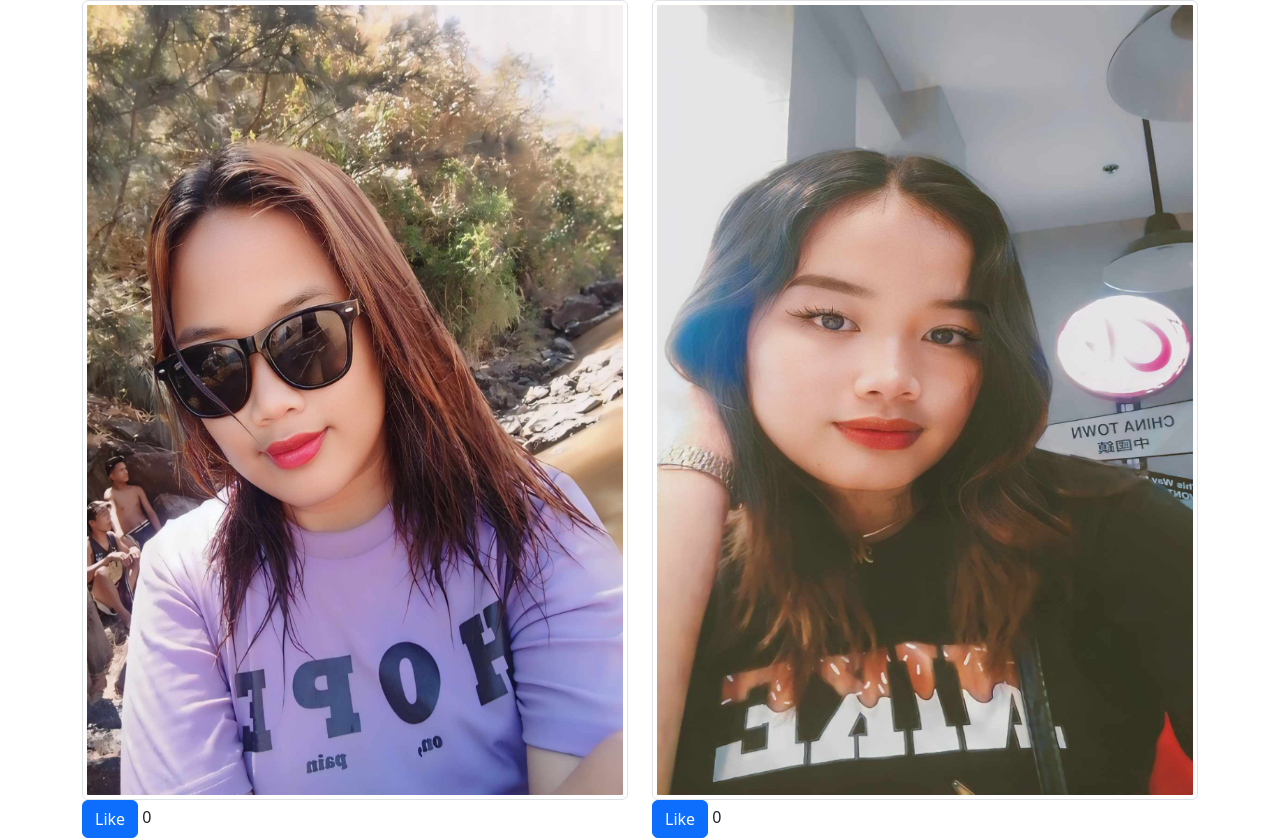
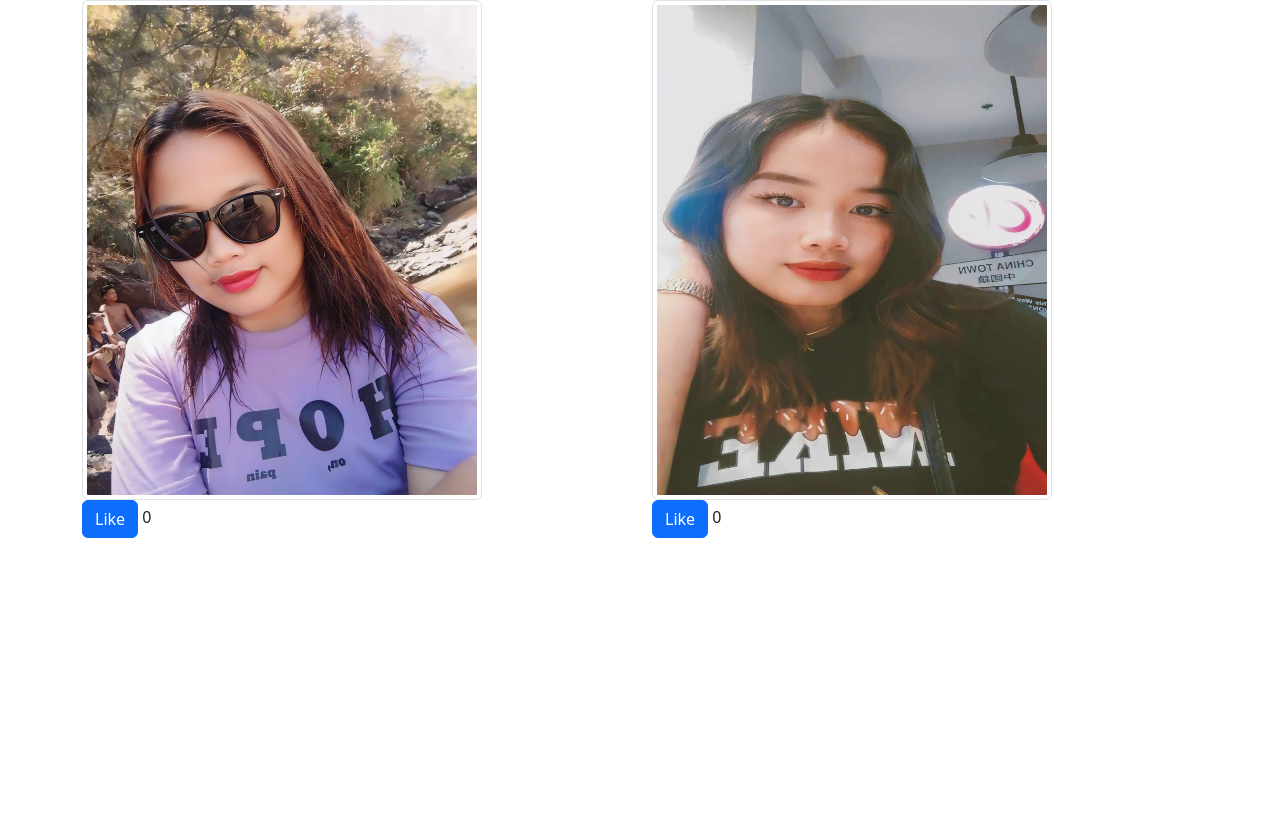
Before and after one commit to Maryrosesoriano/Maryrosesoriano.github.io, a plain HTML site: page index.html in a window 1280 px wide. After the commit the page ends 800 px from the top, so only its background shows below. Drawn offline with nearby package versions, Linux system fonts and the light colour scheme.

Commit message:
Update index.html

```diff
--- a/index.html
+++ b/index.html
@@ -8,12 +8,12 @@
   <div class="container">
     <div class="row">
       <div class="col-6">
-        <img src="1.jpg" class="img-thumbnail" style="width:800px;height:800px;"/> <br>
+        <img src="1.jpg" class="img-thumbnail" style="width:400px;height:500px;"/> <br>
         <button class="btn btn-primary" type="button" id="btnLike1"> Like </button>
           <output id="countLikes1"> 0 </output>
       </div>
       <div class="col-6">
-        <img src="2.jpg" class="img-thumbnail" style="width:800px;height:800px;"/> <br>
+        <img src="2.jpg" class="img-thumbnail" style="width:400px;height:500px;"/> <br>
         <button class="btn btn-primary" type="button" id="btnLike2"> Like </button>
           <output id="countLikes2"> 0 </output>
          </div>
```
